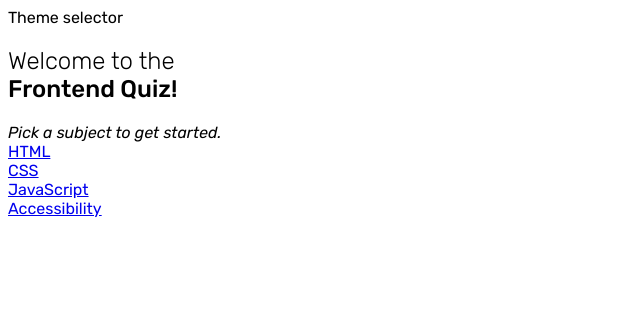
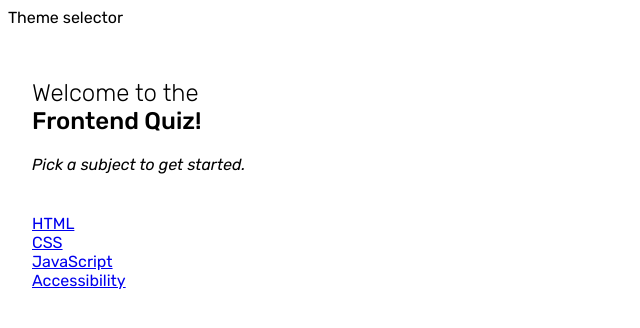
Before and after one commit to ryanbradley-webdev/frontend-quiz, a Vue app: page / in a window 1280 px wide. Shown: the top 328 px of the page, without its empty margins (0-640 px from the left). Built offline with nearby package versions, Linux system fonts and the light colour scheme.

Commit message:
Add global styling to main element.

```diff
--- a/src/App.vue
+++ b/src/App.vue
@@ -12,6 +12,11 @@ import { RouterView } from 'vue-router'
   <RouterView />
 </template>
 
-<style scoped>
-
+<style>
+main {
+  display: grid;
+  row-gap: 40px;
+  padding-inline: 24px;
+  padding-block: 32px;
+}
 </style>
--- a/src/views/HomeView.vue
+++ b/src/views/HomeView.vue
@@ -5,7 +5,6 @@ import Quizzes from '../data/db.json'
 
 <template>
   <main>
-
 
     <section>
 
```
